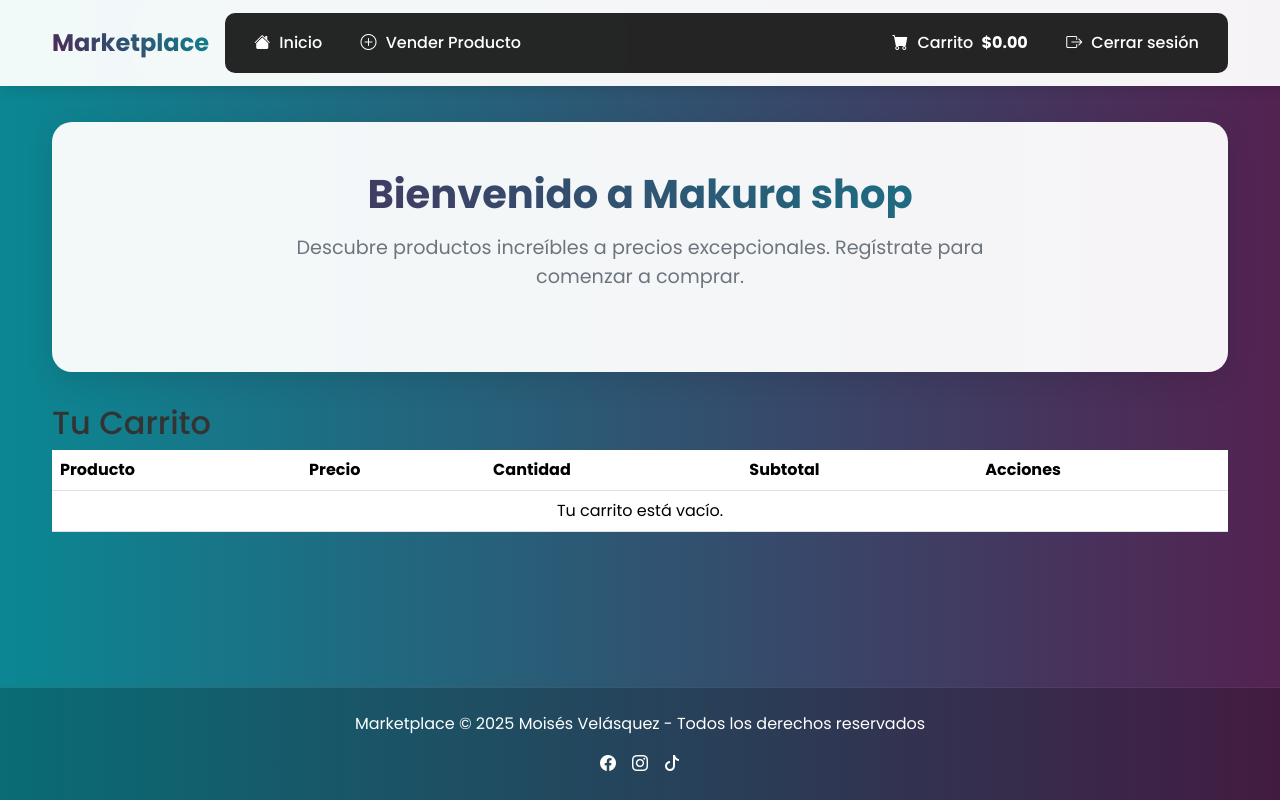
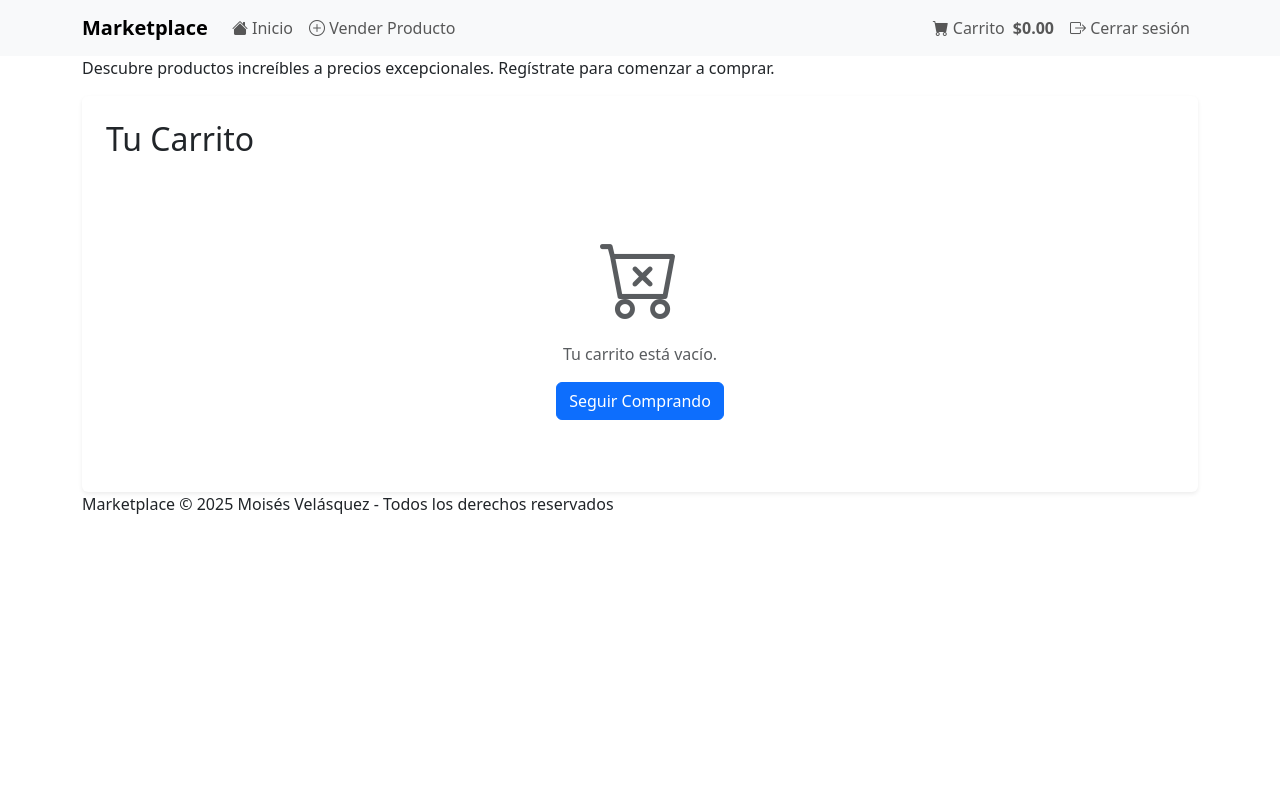
Before and after one commit to JACKBLACKCCS/proyecto_uneweb, a Django app: page /cart/view/ in a window 1280 px wide. Run offline with Django 5.2, Linux system fonts and the light colour scheme; the visitor is signed in with stand-in values (Sample User, id 1); data comes from the database, SQL or seed files in the repository; data that the repository does not hold is empty.

Commit message:
Marketplace OPTIMIZADA

```diff
--- a/marketplace/cart/templates/cart/view_cart.html
+++ b/marketplace/cart/templates/cart/view_cart.html
@@ -1,50 +1,79 @@
 {% extends "base.html" %}
+{% load static %}
 
 {% block title %}Carrito de Compras{% endblock %}
 
 {% block content %}
-<h2>Tu Carrito</h2>
-<table class="table">
-    <thead>
-        <tr>
-            <th>Producto</th>
-            <th>Precio</th>
-            <th>Cantidad</th>
-            <th>Subtotal</th>
-            <th>Acciones</th>
-        </tr>
-    </thead>
-    <tbody>
-        {% for item in items %}
-        <tr>
-            <td>{{ item.item.name }}</td>
-            <td>${{ item.item.price }}</td>
-            <td>
-                {{ item.quantity }}
-                <a href="{% url 'cart_increase' item.id %}" class="btn btn-success btn-sm">+</a>
-                <a href="{% url 'cart_decrease' item.id %}" class="btn btn-warning btn-sm">-</a>
-            </td>
-            <td>${{ item.subtotal }}</td>
-            <td>
-                <a href="{% url 'cart_remove' item.id %}" class="btn btn-danger btn-sm">Eliminar</a>
-            </td>
-        </tr>
-        {% empty %}
-        <tr>
-            <td colspan="5" class="text-center">Tu carrito está vacío.</td>
-        </tr>
-        {% endfor %}
-    </tbody>
-</table>
+<div class="cart-container bg-white rounded shadow-sm p-3 p-md-4">
+    <h2 class="mb-4 text-center text-md-start">Tu Carrito</h2>
 
-<!-- Total y botón de pago SOLO una vez -->
-{% if items %}
-    <h4>Total: ${{ total }}</h4>
+    {% for item in items %}
+    <div class="card mb-3">
+        <div class="card-body">
+            <div class="row align-items-center">
+                <!-- Producto -->
+                <div class="col-12 col-md-4 mb-2 mb-md-0">
+                    <h6 class="card-title mb-1">{{ item.item.name }}</h6>
+                    <small class="text-muted">Precio: ${{ item.item.price }}</small>
+                </div>
 
-    <div class="mt-3">
-        <a href="{% url 'checkout' %}" class="btn btn-success btn-lg">
-            <i class="bi bi-credit-card"></i> Pagar
-        </a>
+                <!-- Cantidad -->
+                <div class="col-12 col-md-3 mb-2 mb-md-0">
+                    <div class="d-flex align-items-center justify-content-center justify-content-md-start">
+                        <span class="fw-bold me-2">{{ item.quantity }}</span>
+                        <div class="btn-group btn-group-sm">
+                            <!-- FORMS en lugar de enlaces -->
+                            <form method="post" action="{% url 'cart_increase' item.id %}" class="d-inline">
+                                {% csrf_token %}
+                                <button type="submit" class="btn btn-success">+</button>
+                            </form>
+                            <form method="post" action="{% url 'cart_decrease' item.id %}" class="d-inline">
+                                {% csrf_token %}
+                                <button type="submit" class="btn btn-warning">-</button>
+                            </form>
+                        </div>
+                    </div>
+                </div>
+
+                <!-- Subtotal -->
+                <div class="col-12 col-md-2 mb-2 mb-md-0">
+                    <strong>Subtotal:</strong>
+                    <div>${{ item.subtotal }}</div>
+                </div>
+
+                <!-- Acciones -->
+                <div class="col-12 col-md-3 text-center text-md-end">
+                    <form method="post" action="{% url 'cart_remove' item.id %}" class="d-inline">
+                        {% csrf_token %}
+                        <button type="submit" class="btn btn-danger btn-sm">
+                            <i class="bi bi-trash"></i> Eliminar
+                        </button>
+                    </form>
+                </div>
+            </div>
+        </div>
     </div>
-{% endif %}
+    {% empty %}
+    <div class="text-center py-5">
+        <i class="bi bi-cart-x display-1 text-muted"></i>
+        <p class="text-muted mt-3">Tu carrito está vacío.</p>
+        <a href="{% url 'item_list' %}" class="btn btn-primary">Seguir Comprando</a>
+    </div>
+    {% endfor %}
+
+    {% if items %}
+    <div class="row mt-4">
+        <div class="col-12">
+            <div class="card border-success">
+                <div class="card-body text-center">
+                    <h4 class="card-title text-success mb-3">Total: ${{ total }}</h4>
+                    <a href="{% url 'checkout' %}" class="btn btn-success btn-lg w-100 py-3">
+                        <i class="bi bi-credit-card"></i> Proceder al Pago
+                    </a>
+                </div>
+            </div>
+        </div>
+    </div>
+    {% endif %}
+</div>
 {% endblock %}
--- a/marketplace/marketplace/static/css/styles.css
+++ /dev/null
@@ -1 +0,0 @@
-"/* Archivo CSS para forzar collectstatic */"
--- a/marketplace/static/css/style.css
+++ /dev/null
@@ -1,289 +0,0 @@
-:root {
-  --primary-color: #532251;
-  --secondary-color: #0b8793;
-  --accent-color: #ff6b6b;
-  --light-color: #f8f9fa;
-  --dark-color: #343a40;
-  --text-color: #333;
-  --text-light: #6c757d;
-}
-
-* {
-  font-family: 'Poppins', sans-serif;
-}
-
-body {
-  background: linear-gradient(to right, var(--secondary-color), var(--primary-color));
-  min-height: 100vh;
-  color: var(--text-color);
-  padding-top: 90px;
-  display: flex;
-  flex-direction: column;
-}
-
-.navbar {
-  background: rgba(255, 255, 255, 0.95) !important;
-  backdrop-filter: blur(10px);
-  box-shadow: 0 4px 12px rgba(0, 0, 0, 0.1);
-  padding: 0.8rem 0;
-}
-
-.navbar-brand {
-  font-weight: 700;
-  font-size: 1.5rem;
-  background: linear-gradient(45deg, var(--primary-color), var(--secondary-color));
-  -webkit-background-clip: text;
-  -webkit-text-fill-color: transparent;
-  background-clip: text;
-}
-
-.nav-link {
-  font-weight: 500;
-  color: var(--dark-color) !important;
-  transition: all 0.3s ease;
-  border-radius: 5px;
-  padding: 0.5rem 1rem !important;
-  margin: 0 0.2rem;
-}
-
-.nav-link:hover {
-  background-color: rgba(83, 34, 81, 0.1);
-  color: var(--primary-color) !important;
-  transform: translateY(-2px);
-}
-
-.nav-link i {
-  margin-right: 5px;
-}
-
-.container {
-  max-width: 1200px;
-}
-
-.card {
-  border: none;
-  border-radius: 15px;
-  overflow: hidden;
-  box-shadow: 0 10px 20px rgba(0, 0, 0, 0.1);
-  background: rgba(255, 255, 255, 0.95);
-  backdrop-filter: blur(10px);
-  margin-bottom: 2rem;
-  transition: all 0.3s ease;
-}
-
-.card:hover {
-  transform: translateY(-10px);
-  box-shadow: 0 15px 30px rgba(0, 0, 0, 0.15);
-}
-
-.hero-section {
-  background: rgba(255, 255, 255, 0.95);
-  border-radius: 20px;
-  padding: 3rem 2rem;
-  margin: 2rem 0;
-  text-align: center;
-  box-shadow: 0 10px 30px rgba(0, 0, 0, 0.1);
-}
-
-.hero-title {
-  font-weight: 700;
-  font-size: 2.5rem;
-  background: linear-gradient(45deg, var(--primary-color), var(--secondary-color));
-  -webkit-background-clip: text;
-  -webkit-text-fill-color: transparent;
-  background-clip: text;
-  margin-bottom: 1rem;
-}
-
-.hero-subtitle {
-  font-size: 1.2rem;
-  color: var(--text-light);
-  max-width: 700px;
-  margin: 0 auto 2rem;
-}
-
-footer {
-  margin-top: auto;
-  background: rgba(0, 0, 0, 0.2);
-  color: white;
-  padding: 1.5rem 0;
-  text-align: center;
-  border-top: 1px solid rgba(255, 255, 255, 0.1);
-}
-
-footer .mt-2 {
-  display: flex;
-  justify-content: center;
-  gap: 1rem;
-}
-
-.navbar-collapse {
-  background: rgba(0, 0, 0, 0.85);
-  border-radius: 10px;
-  padding: 10px;
-}
-
-.navbar-collapse .nav-link {
-  color: #fff !important;
-}
-
-.navbar-collapse .nav-link:hover {
-  background: rgba(255, 255, 255, 0.1);
-  color: var(--accent-color) !important;
-}
-
-/* FIX DEFINITIVO: Textos visibles en formularios */
-.form-label,
-form label,
-.card-body label {
-    background: none !important;
-    -webkit-text-fill-color: #333 !important;
-    color: #333 !important;
-    font-weight: 600;
-    display: block;
-    margin-bottom: 8px;
-}
-
-.form-control,
-form input:not([type="checkbox"]):not([type="radio"]),
-form textarea,
-form select {
-    width: 100%;
-    padding: 12px;
-    border: 2px solid #e0e0e0;
-    border-radius: 8px;
-    background: white !important;
-    color: #333 !important;
-    font-size: 16px;
-    transition: border-color 0.3s ease;
-}
-
-.form-control:focus {
-    border-color: var(--primary-color);
-    outline: none;
-    box-shadow: 0 0 0 3px rgba(83, 34, 81, 0.1);
-}
-
-/* Mejorar cards en móviles */
-@media (max-width: 768px) {
-    .card {
-        margin: 1rem;
-        background: rgba(255, 255, 255, 0.98) !important;
-    }
-
-    .form-label {
-        font-size: 16px;
-    }
-
-    .hero-title {
-        font-size: 2rem;
-    }
-
-    .hero-subtitle {
-        font-size: 1rem;
-    }
-
-    body {
-        padding-top: 70px;
-    }
-}
-
-/* Asegurarse que los títulos sean visibles */
-.card-title {
-    background: none !important;
-    -webkit-text-fill-color: var(--primary-color) !important;
-    color: var(--primary-color) !important;
-    font-weight: 700;
-}
-
-/* ===== MODIFICACIONES PARA IMÁGENES - MEJOR CALIDAD Y TAMAÑO ===== */
-.image-container {
-    width: 100%;
-    height: 260px;
-    overflow: hidden;
-    display: flex;
-    align-items: center;
-    justify-content: center;
-    background: #f8f9fa;
-    border-radius: 12px;
-    padding: 12px;
-}
-
-/* MODIFICADO: Cambiado de 'cover' a 'contain' para mantener calidad completa */
-.image-container img {
-    width: 100%;
-    height: 100%;
-    object-fit: contain;
-    object-position: center;
-    transition: transform 0.3s ease;
-    border-radius: 8px;
-    background: white;
-}
-
-/* Efecto hover más suave */
-.image-container:hover img {
-    transform: scale(1.08);
-}
-
-.product-grid {
-    display: grid;
-    grid-template-columns: repeat(auto-fill, minmax(280px, 1fr));
-    gap: 25px;
-    padding: 20px 0;
-}
-
-.product-card {
-    border: none;
-    border-radius: 15px;
-    overflow: hidden;
-    box-shadow: 0 5px 15px rgba(0, 0, 0, 0.1);
-    background: white;
-    transition: all 0.3s ease;
-}
-
-.product-card:hover {
-    transform: translateY(-5px);
-    box-shadow: 0 10px 25px rgba(0, 0, 0, 0.15);
-}
-
-.product-info {
-    padding: 20px;
-}
-
-.product-name {
-    font-weight: 600;
-    color: var(--dark-color);
-    margin-bottom: 8px;
-    font-size: 1.1rem;
-}
-
-.product-price {
-    font-weight: 700;
-    color: var(--primary-color);
-    font-size: 1.2rem;
-}
-
-/* NUEVO: Estilo para imágenes en vista detalle */
-.product-detail-image {
-    width: 100%;
-    max-width: 500px;
-    height: 400px;
-    object-fit: contain;
-    background: #f8f9fa;
-    border-radius: 16px;
-    padding: 20px;
-    margin: 0 auto;
-    display: block;
-}
-
-/* MODIFICADO: Responsive para móviles */
-@media (max-width: 768px) {
-    .image-container {
-        height: 220px;
-        padding: 8px;
-    }
-
-    .product-detail-image {
-        height: 300px;
-    }
-}
```
Also changed, not shown: marketplace/cart/templates/cart/checkout.html (+51 -28 lines), marketplace/marketplace/settings.py (+5 -5 lines), marketplace/cart/urls.py (line endings or trailing spaces), marketplace/cart/views.py (line endings or trailing spaces), marketplace/static/README.md (deleted), marketplace/static/static.css (deleted).
